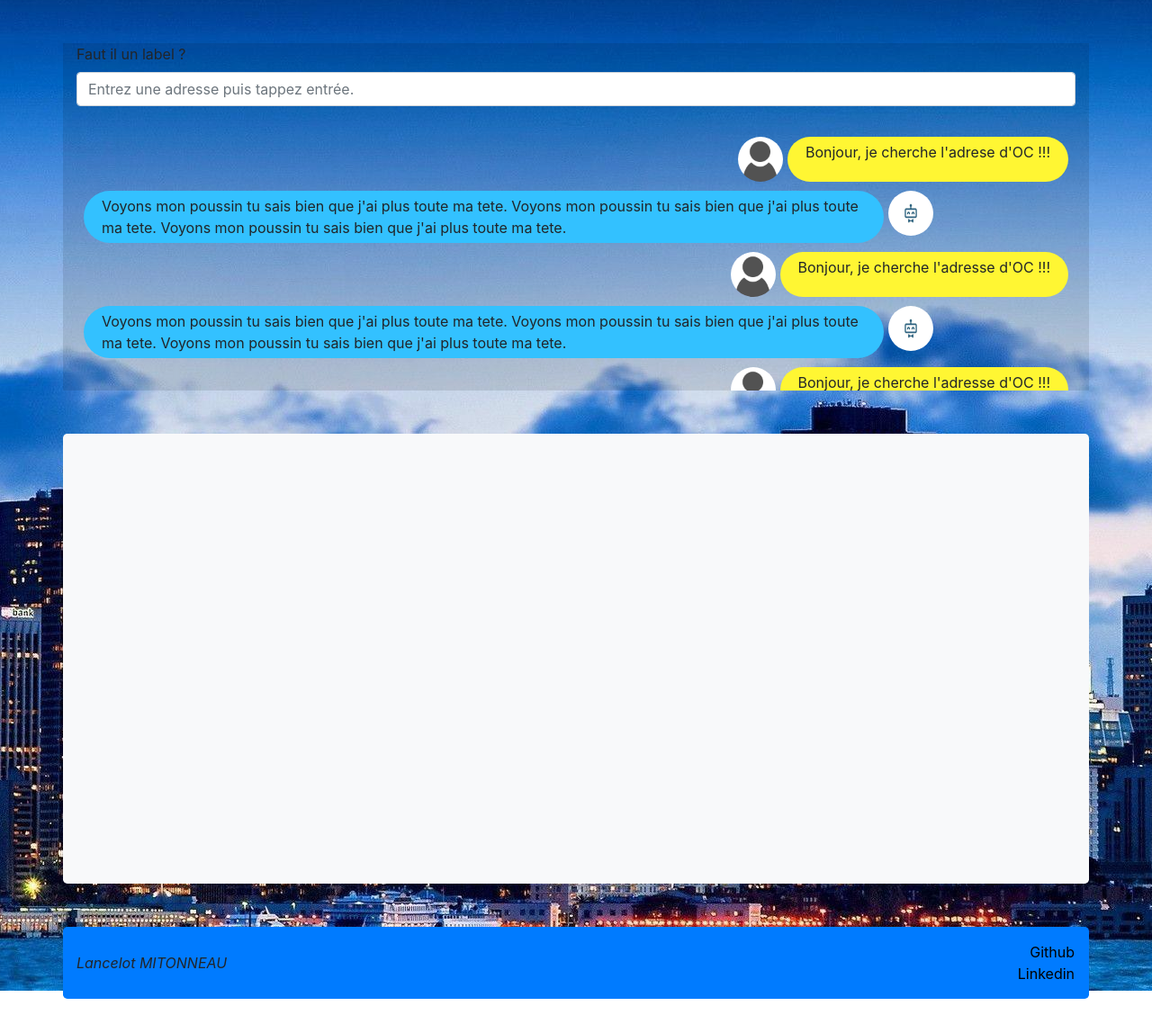
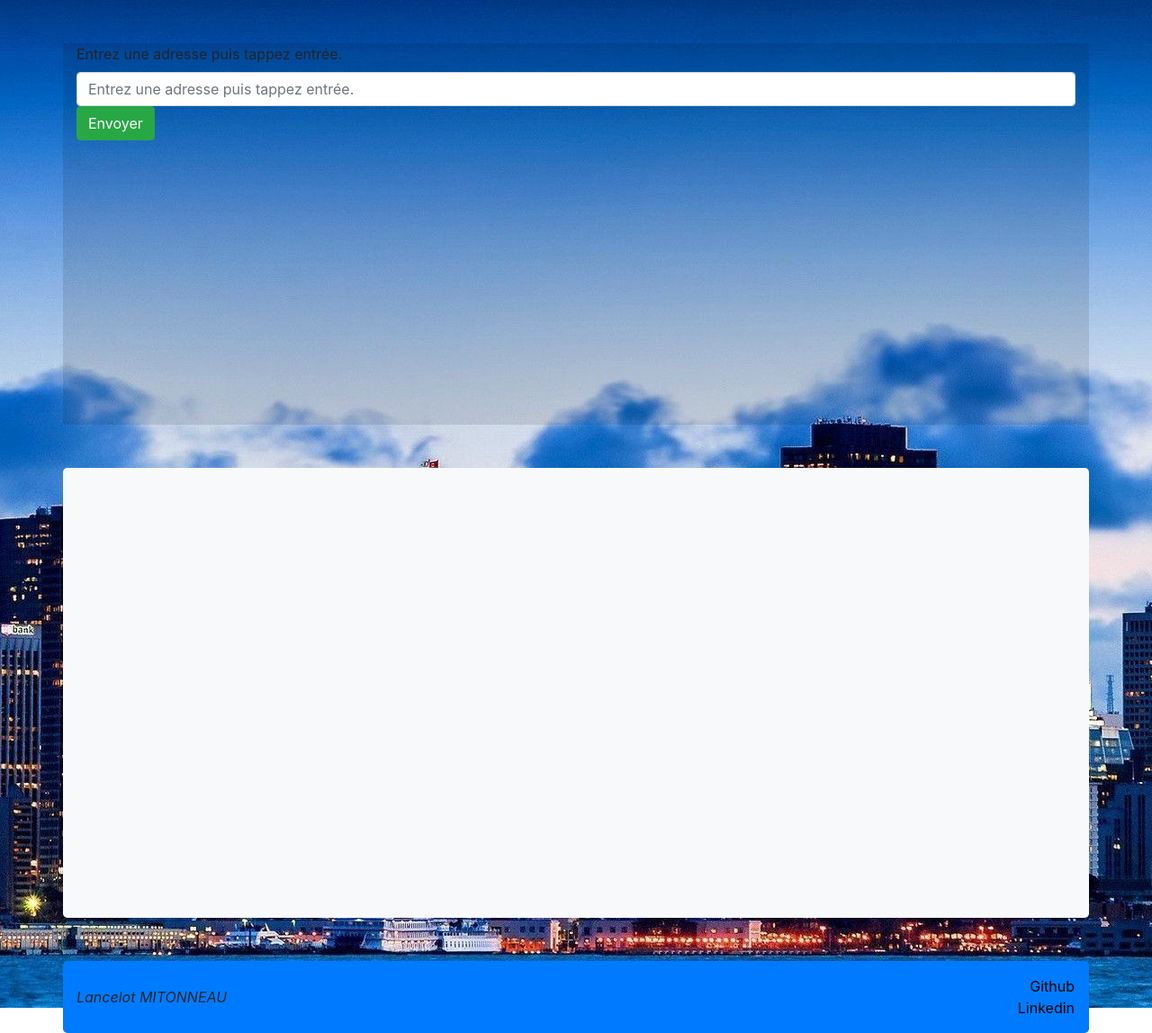
Before and after one commit to Lancelot-M/projet_7, a Python web app: template templates/index.html in a window 1280 px wide. Shown: the part 108-1256 px from the top of the page at 90% size. Before the commit the page ends 1218 px from the top, so only its background shows below. Run offline with Jinja, Linux system fonts and the light colour scheme; the template is opened without the code that fills it, so the values that code supplies are empty; some libraries are stand-ins or nearby versions.

Commit message:
essai jquery

```diff
--- /dev/null
+++ b/static/JQuery/file.js
@@ -0,0 +1,12 @@
+$( "#search_adress" ).submit(function( event ) {
+	var data_question = $("input").val()
+	var data_papybot = "Voyons mon poussin tu sais bien que j\'ai plus toute ma tete. Voyons mon poussin tu sais bien que j\'ai plus toute ma tete. Voyons mon poussin tu sais bien que j\'ai plus toute ma tete."
+
+	var msg_papybot =   '<div class="d-flex justify-content-start"><div class="rounded-pill msg-answer">' +
+						data_papybot + '</div><div class="logo-bot"><img src="../static/pictures/robot1.jpg" width="50" height="50" alt="logo_bot" class="rounded-circle"></div>'
+  	var msg_question = 	'<div class="d-flex justify-content-end"><div class="logo-user"><img src="../static/pictures/user.png" width="50" height="50" alt="logo_user" class="rounded-circle"></div><div class="rounded-pill msg-research">' +
+					  	data_question + '</div></div>'
+
+  	$(".chat-box").append(msg_question, [msg_papybot])
+  	event.preventDefault()
+});
--- a/static/sass/style.scss
+++ b/static/sass/style.scss
@@ -25,3 +25,11 @@
 	padding: 5px 20px 5px 20px;
 	margin-top: 10px;
 }
+
+.h-search{
+	height: 300px;
+}
+
+.h-answer{
+	height: 500px;
+}
--- a/templates/index.html
+++ b/templates/index.html
@@ -18,86 +18,26 @@
 	<div class="container my-5 opa-1">
 		<div class="row">
 			<div class="col">
-				<form>
+				<form id="search_adress">
 					<div class="form-group">
-						<label for="search_adress">Faut il un label ?</label>
+						<label for="search_adress">Entrez une adresse puis tappez entrée.</label>
 						<input type="text" class="form-control" id="search_adress" placeholder="Entrez une adresse puis tappez entrée.">
+						<button type="submit" class="btn btn-success">Envoyer</button>
 					</div>
 				</form>
 			</div>
 		</div>
-		<div class="row p-2 overflow-auto" style="height: 300px">
-			<div class="col">
-				<div class="d-flex justify-content-end">
-					<div class="logo-user">
-						<img src="../static/pictures/user.png" width="50" height="50" alt="logo_user" class="rounded-circle">
-					</div>
-					<div class="rounded-pill msg-research">
-						Bonjour, je cherche l'adrese d'OC !!!
-					</div>
-				</div>
-				<div class="d-flex justify-content-start">
-					<div class="rounded-pill msg-answer">
-						Voyons mon poussin tu sais bien que j'ai plus toute ma tete. Voyons mon poussin tu sais bien que j'ai plus toute ma tete. Voyons mon poussin tu sais bien que j'ai plus toute ma tete.
-					</div>
-					<div class="logo-bot">
-						<img src="../static/pictures/robot1.jpg" width="50" height="50" alt="logo_bot" class="rounded-circle">
-					</div>
-				</div>
-				<div class="d-flex justify-content-end">
-					<div class="logo-user">
-						<img src="../static/pictures/user.png" width="50" height="50" alt="logo_user" class="rounded-circle">
-					</div>
-					<div class="rounded-pill msg-research">
-						Bonjour, je cherche l'adresse d'OC !!!
-					</div>
-				</div>
-				<div class="d-flex justify-content-start">
-					<div class="rounded-pill msg-answer">
-						Voyons mon poussin tu sais bien que j'ai plus toute ma tete. Voyons mon poussin tu sais bien que j'ai plus toute ma tete. Voyons mon poussin tu sais bien que j'ai plus toute ma tete.
-					</div>
-					<div class="logo-bot">
-						<img src="../static/pictures/robot1.jpg" width="50" height="50" alt="logo_bot" class="rounded-circle">
-					</div>
-				</div>
-				<div class="d-flex justify-content-end">
-					<div class="logo-user">
-						<img src="../static/pictures/user.png" width="50" height="50" alt="logo_user" class="rounded-circle">
-					</div>
-					<div class="rounded-pill msg-research">
-						Bonjour, je cherche l'adresse d'OC !!!
-					</div>
-				</div>
-				<div class="d-flex justify-content-start">
-					<div class="rounded-pill msg-answer">
-						Voyons mon poussin tu sais bien que j'ai plus toute ma tete. Voyons mon poussin tu sais bien que j'ai plus toute ma tete. Voyons mon poussin tu sais bien que j'ai plus toute ma tete.
-					</div>
-					<div class="logo-bot">
-						<img src="../static/pictures/robot1.jpg" width="50" height="50" alt="logo_bot" class="rounded-circle">
-					</div>
-				</div>
-				<div class="d-flex justify-content-end">
-					<div class="logo-user">
-						<img src="../static/pictures/user.png" width="50" height="50" alt="logo_user" class="rounded-circle">
-					</div>
-					<div class="rounded-pill msg-research">
-						Bonjour, je cherche l'adresse d'OC !!!
-					</div>
-				</div>
-				<div class="d-flex justify-content-start">
-					<div class="rounded-pill msg-answer">
-						Voyons mon poussin tu sais bien que j'ai plus toute ma tete. Voyons mon poussin tu sais bien que j'ai plus toute ma tete. Voyons mon poussin tu sais bien que j'ai plus toute ma tete.
-					</div>
-					<div class="logo-bot">
-						<img src="../static/pictures/robot1.jpg" width="50" height="50" alt="logo_bot" class="rounded-circle">
-					</div>
-				</div>
+		<div class="row p-2 overflow-auto h-search">
+			<div class="col chat-box">
 			</div>
 		</div>
 	</div>
 
+	<div id="try_print">
+	</div>
+
 	<div class="container rounded-lg bg-light my-5">
-		<div class="row" style="height: 500px">
+		<div class="row h-answer">
 		</div>
 	</div>
 
@@ -126,5 +66,8 @@
 
 	<script src="https://stackpath.bootstrapcdn.com/bootstrap/4.4.1/js/bootstrap.min.js" integrity="sha384-wfSDF2E50Y2D1uUdj0O3uMBJnjuUD4Ih7YwaYd1iqfktj0Uod8GCExl3Og8ifwB6" crossorigin="anonymous"></script>
 
+	<!-- Fichier JS -->
+	<script src="../static/JQuery/file.js"></script>
+
 </body>
 </html>
```
Also changed, not shown: templates/model_chatbox.html (added, +21 -0 lines), static/css/style.css, 1 other file.
